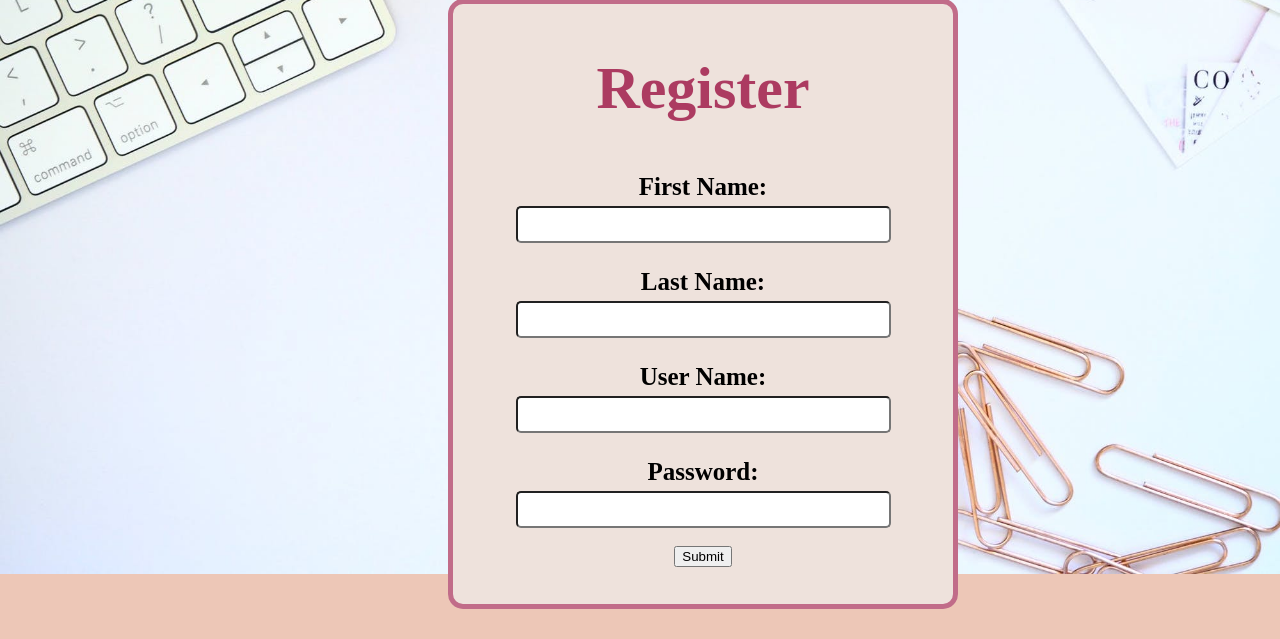
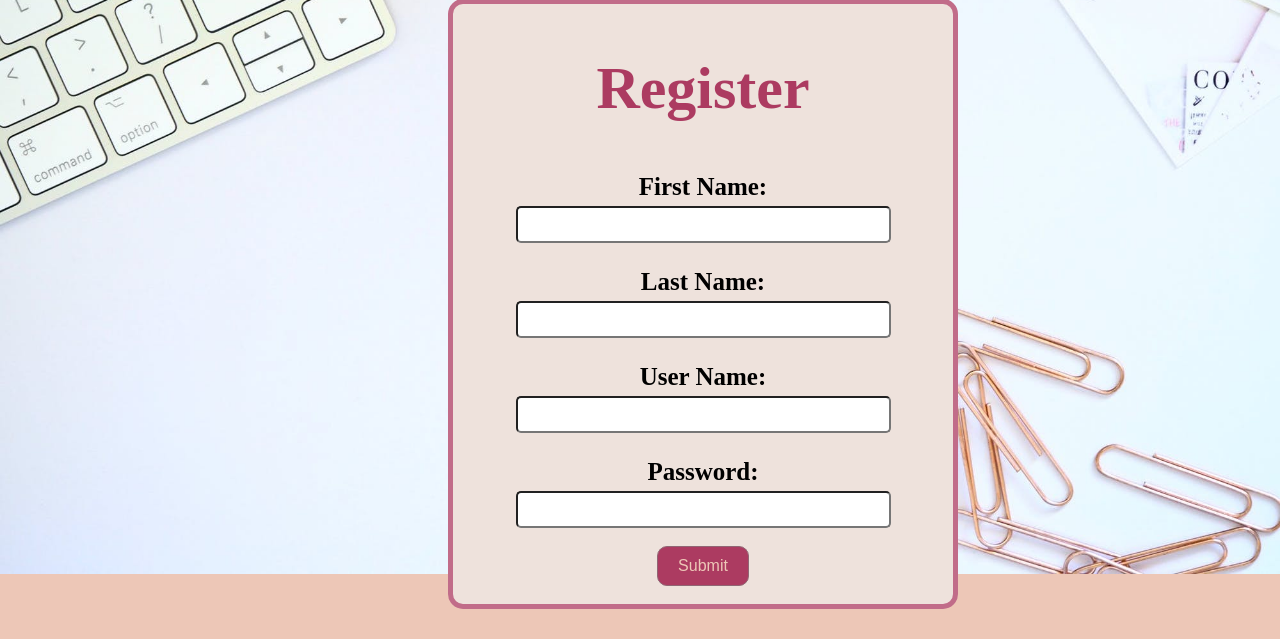
Before and after one commit to jcderry5/shared, a Python web app: template templates/home.html in a window 1280 px wide. Shown: the part 161-800 px from the top of the page. Run offline with Jinja, Linux system fonts and the light colour scheme; the template is opened without the code that fills it, so the values that code supplies are empty.

Commit message:
fix the nickname none type error and editing submit button

```diff
--- a/main.py
+++ b/main.py
@@ -73,6 +73,7 @@ class QuizPage(webapp2.RequestHandler):
     def post(self):
         quiz_template = jinja_env.get_template('templates/quiz.html')
         user = users.get_current_user()
+        email_address = user.nickname()
         h2j_user = H2JUser.query().filter(H2JUser.email == user.nickname()).get()
 
         v_learn = 0
--- a/templates/home.html
+++ b/templates/home.html
@@ -67,7 +67,18 @@
       .titlebox{
         margin-bottom: 5px;
         font-size: 25px;
+      }
+      .button{
+        background-color: #AC3B61; /* Green */
+        border: solid #906674;
+        border-width: 1px;
+        border-radius: 10px;
+        color: #EDC7B7;
+        padding: 10px 20px;
+        text-align: center;
+        text-decoration: none;
 
+        font-size: 16px;
       }
     </style>
   </head>
@@ -118,10 +129,10 @@
           <h3 class="titlebox">User Name:</h4>
           <input class="textbox" type="text" name="username">
 
-          <h3 class="titlebox">Password:</h4>
+          <h3 class="titlebox" type="password">Password:</h4>
           <input class="textbox" type="text" name="password">
           <br> <br>
-          <input type="submit">
+          <input class="button" type="submit">
         </form><br><br>
       {%endif%}
     </div>
```
